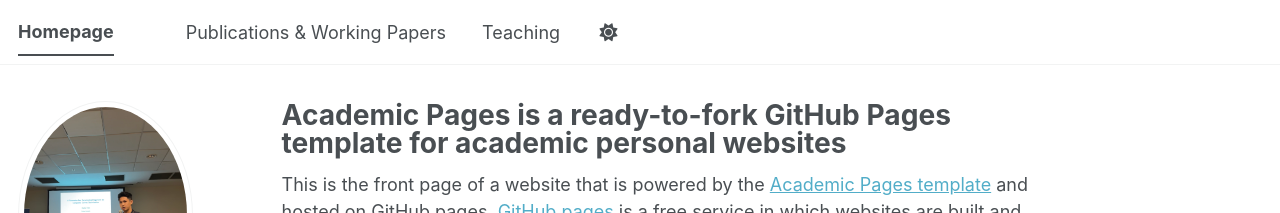
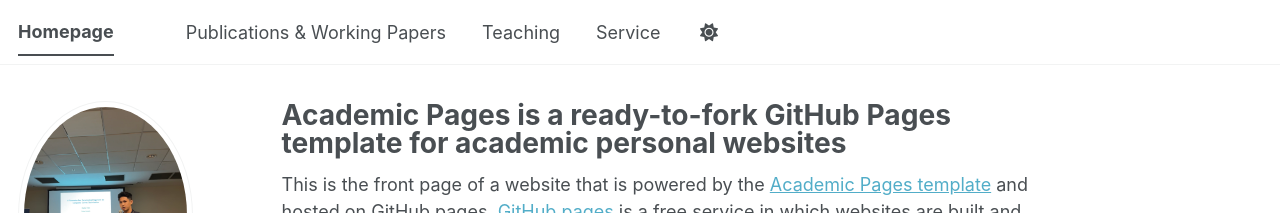
Before and after one commit to xiaokaichen2000/xiaokaichen2000.github.io, a Jekyll site: the page built from _pages/about.md, in a window 1280 px wide. Shown: the top 213 px of the page. Built offline with Jekyll 4.4.1, drawn with Linux system fonts in a browser that asks for light colours; some web fonts are replaced; a script bundle is joined from its source files by our own code; library files that are not in the unit come from our copies.

Commit message:
Update navigation.yml

```diff
--- a/_data/navigation.yml
+++ b/_data/navigation.yml
@@ -17,8 +17,8 @@
   - title: "Teaching"
     url: /teaching/
 
-  #- title: "Portfolio"
-   # url: /portfolio/
+  - title: "Service"
+    url: /portfolio/
 
  # - title: "Blog Posts"
   #  url: /year-archive/
```
